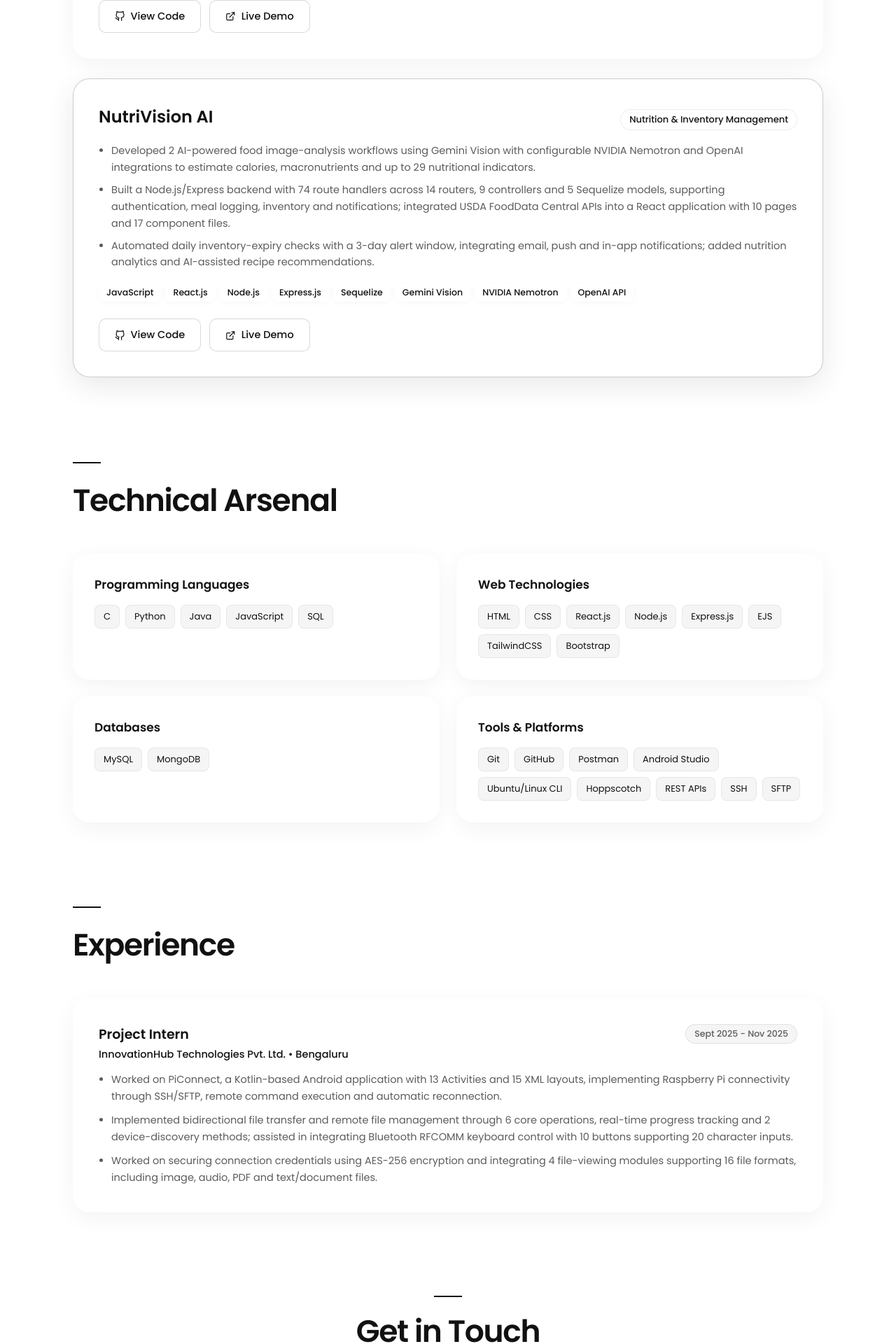
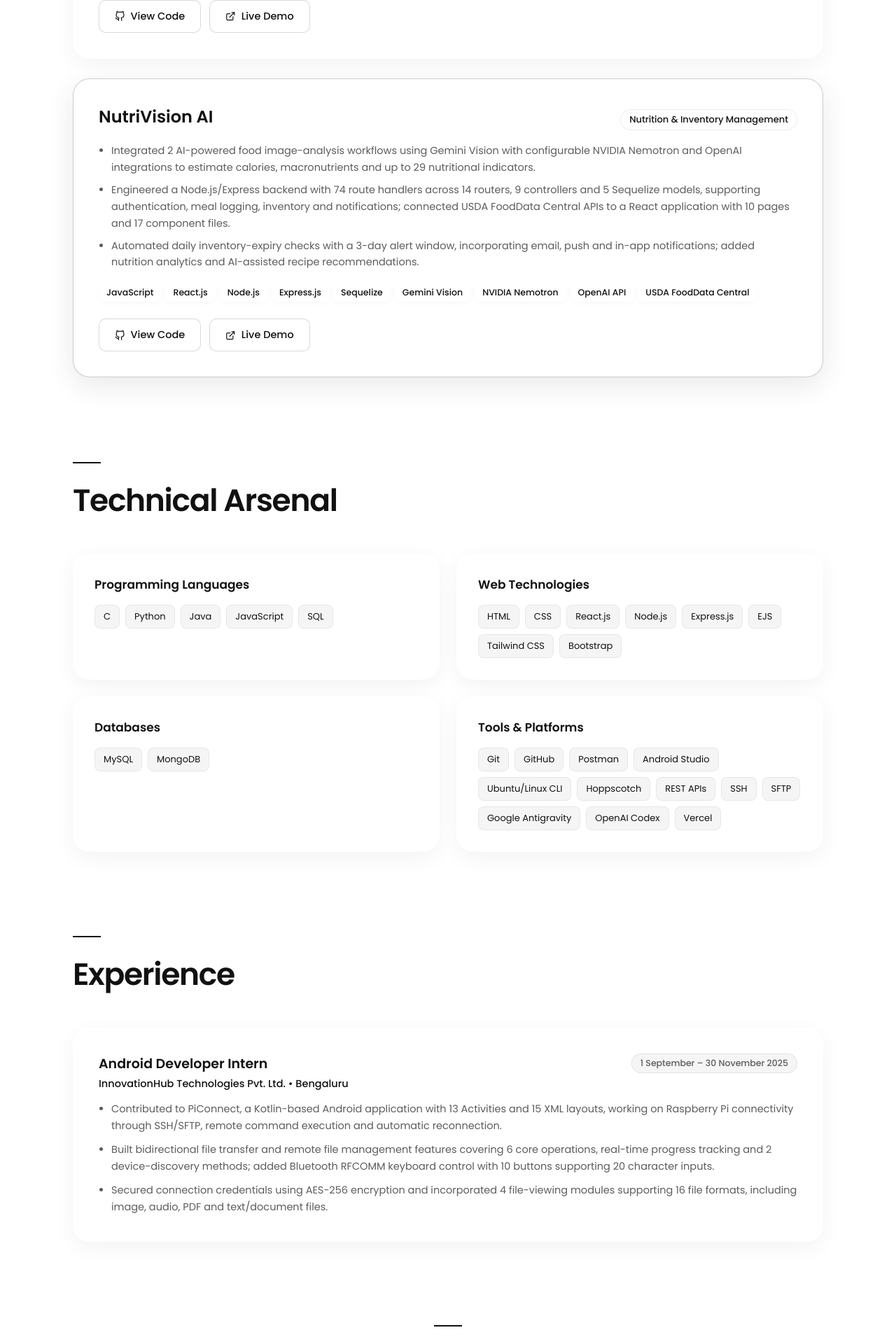
Before and after one commit to likithg2/Portfolio, a React (Vite) app: page / in a window 1280 px wide. Shown: the part 2186-4106 px from the top of the page at 70% size. Built offline with nearby package versions, Linux system fonts and the light colour scheme.

Commit message:
feat: align skills, experience and projects with updated resume

```diff
--- a/src/components/Experience.jsx
+++ b/src/components/Experience.jsx
@@ -12,18 +12,18 @@ export default function Experience() {
         <div style={{ position: 'relative', width: '100%' }}>
           <div className="experience-header" style={{ display: 'flex', justifyContent: 'space-between', alignItems: 'flex-start', flexWrap: 'wrap', gap: '12px', marginBottom: '14px' }}>
             <div>
-              <h3 style={{ fontSize: '19px', margin: '0 0 4px 0', fontWeight: 600 }}>Project Intern</h3>
+              <h3 style={{ fontSize: '19px', margin: '0 0 4px 0', fontWeight: 600 }}>Android Developer Intern</h3>
               <div style={{ fontSize: '14.5px', color: 'var(--ink)', fontWeight: 500 }}>InnovationHub Technologies Pvt. Ltd. • Bengaluru</div>
             </div>
             <div className="badge__tag" style={{ background: 'rgba(0,0,0,0.04)', fontSize: '12.5px', color: 'var(--muted)' }}>
-              Sept 2025 - Nov 2025
+              1 September – 30 November 2025
             </div>
           </div>
 
           <ul className="muted-text" style={{ margin: 0, paddingLeft: '18px', fontSize: '14.5px', display: 'flex', flexDirection: 'column', gap: '10px' }}>
-            <li>Worked on PiConnect, a Kotlin-based Android application with 13 Activities and 15 XML layouts, implementing Raspberry Pi connectivity through SSH/SFTP, remote command execution and automatic reconnection.</li>
-            <li>Implemented bidirectional file transfer and remote file management through 6 core operations, real-time progress tracking and 2 device-discovery methods; assisted in integrating Bluetooth RFCOMM keyboard control with 10 buttons supporting 20 character inputs.</li>
-            <li>Worked on securing connection credentials using AES-256 encryption and integrating 4 file-viewing modules supporting 16 file formats, including image, audio, PDF and text/document files.</li>
+            <li>Contributed to PiConnect, a Kotlin-based Android application with 13 Activities and 15 XML layouts, working on Raspberry Pi connectivity through SSH/SFTP, remote command execution and automatic reconnection.</li>
+            <li>Built bidirectional file transfer and remote file management features covering 6 core operations, real-time progress tracking and 2 device-discovery methods; added Bluetooth RFCOMM keyboard control with 10 buttons supporting 20 character inputs.</li>
+            <li>Secured connection credentials using AES-256 encryption and incorporated 4 file-viewing modules supporting 16 file formats, including image, audio, PDF and text/document files.</li>
           </ul>
         </div>
 
--- a/src/components/Projects.jsx
+++ b/src/components/Projects.jsx
@@ -6,7 +6,7 @@ const projects = [
     subtitle: 'Agricultural Spoilage Prediction and Logistic Support',
     bullets: [
       'Trained a MobileNetV2 model on 4,680 images across 8 fresh and rotten vegetable classes, achieving 95.94% evaluation accuracy and 95.88% macro F1-score.',
-      'Developed spoilage-risk models using XGBoost, Random Forest and Gradient Boosting, achieving 96% macro F1 and 97% weighted F1; implemented shelf-life and post-harvest loss prediction with 0.63-day MAE and 8.24% MAE, respectively.',
+      'Applied XGBoost, Random Forest and Gradient Boosting for spoilage-risk classification, achieving 96% macro F1 and 97% weighted F1; designed shelf-life and post-harvest loss prediction models with 0.63-day MAE and 8.24% MAE, respectively.',
       'Built a FastAPI backend with 41 route definitions across 7 routers and 7 SQLAlchemy entities, supporting authentication, predictions, shipment tracking, warehouse management and analytics; integrated OpenWeatherMap and Gemini APIs for weather insights and geospatial cold-storage recommendations.'
     ],
     tags: ['Python', 'TensorFlow/Keras', 'MobileNetV2', 'XGBoost', 'Random Forest', 'Gradient Boosting', 'FastAPI', 'SQLAlchemy', 'React.js', 'JavaScript'],
@@ -17,11 +17,11 @@ const projects = [
     title: 'NutriVision AI',
     subtitle: 'Nutrition & Inventory Management',
     bullets: [
-      'Developed 2 AI-powered food image-analysis workflows using Gemini Vision with configurable NVIDIA Nemotron and OpenAI integrations to estimate calories, macronutrients and up to 29 nutritional indicators.',
-      'Built a Node.js/Express backend with 74 route handlers across 14 routers, 9 controllers and 5 Sequelize models, supporting authentication, meal logging, inventory and notifications; integrated USDA FoodData Central APIs into a React application with 10 pages and 17 component files.',
-      'Automated daily inventory-expiry checks with a 3-day alert window, integrating email, push and in-app notifications; added nutrition analytics and AI-assisted recipe recommendations.'
+      'Integrated 2 AI-powered food image-analysis workflows using Gemini Vision with configurable NVIDIA Nemotron and OpenAI integrations to estimate calories, macronutrients and up to 29 nutritional indicators.',
+      'Engineered a Node.js/Express backend with 74 route handlers across 14 routers, 9 controllers and 5 Sequelize models, supporting authentication, meal logging, inventory and notifications; connected USDA FoodData Central APIs to a React application with 10 pages and 17 component files.',
+      'Automated daily inventory-expiry checks with a 3-day alert window, incorporating email, push and in-app notifications; added nutrition analytics and AI-assisted recipe recommendations.'
     ],
-    tags: ['JavaScript', 'React.js', 'Node.js', 'Express.js', 'Sequelize', 'Gemini Vision', 'NVIDIA Nemotron', 'OpenAI API'],
+    tags: ['JavaScript', 'React.js', 'Node.js', 'Express.js', 'Sequelize', 'Gemini Vision', 'NVIDIA Nemotron', 'OpenAI API', 'USDA FoodData Central'],
     link: 'https://nutrivision-ai-app.vercel.app/',
     github: 'https://github.com/likithg2/NutriVisionAI'
   }
--- a/src/components/Skills.jsx
+++ b/src/components/Skills.jsx
@@ -5,7 +5,7 @@ const skills = [
   },
   {
     category: "Web Technologies",
-    items: ["HTML", "CSS", "React.js", "Node.js", "Express.js", "EJS", "TailwindCSS", "Bootstrap"]
+    items: ["HTML", "CSS", "React.js", "Node.js", "Express.js", "EJS", "Tailwind CSS", "Bootstrap"]
   },
   {
     category: "Databases",
@@ -13,7 +13,7 @@ const skills = [
   },
   {
     category: "Tools & Platforms",
-    items: ["Git", "GitHub", "Postman", "Android Studio", "Ubuntu/Linux CLI", "Hoppscotch", "REST APIs", "SSH", "SFTP"]
+    items: ["Git", "GitHub", "Postman", "Android Studio", "Ubuntu/Linux CLI", "Hoppscotch", "REST APIs", "SSH", "SFTP", "Google Antigravity", "OpenAI Codex", "Vercel"]
   }
 ];
 
```
